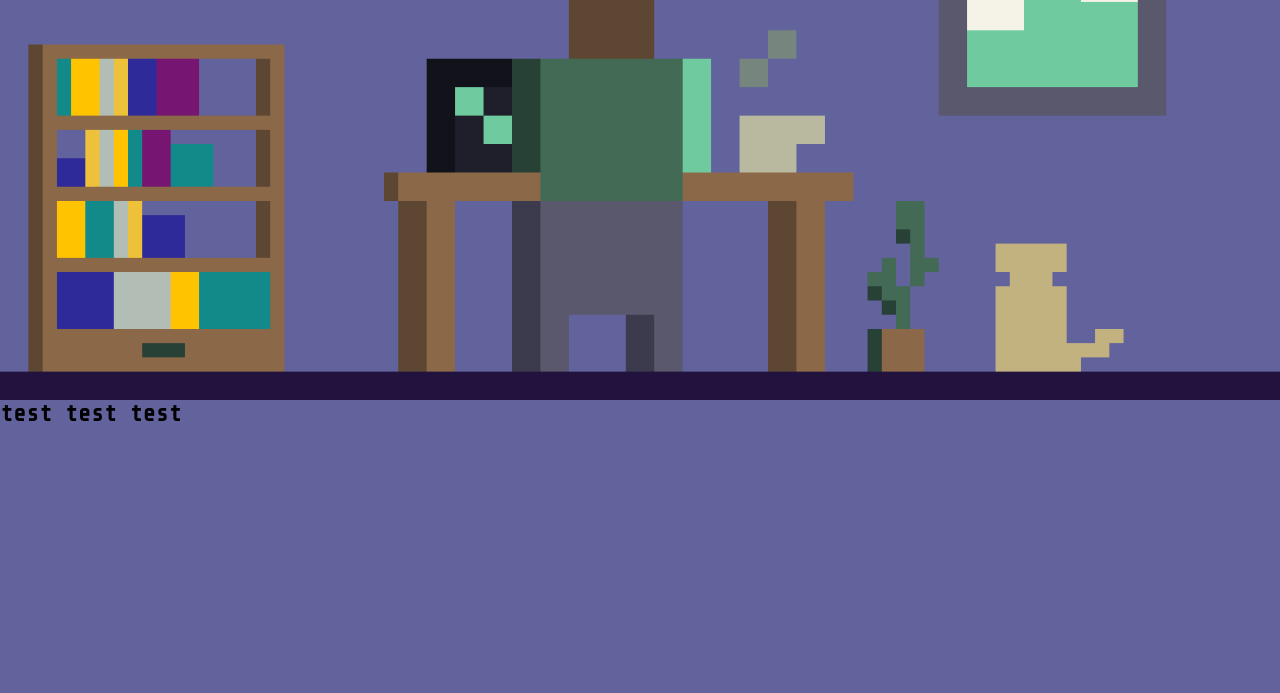
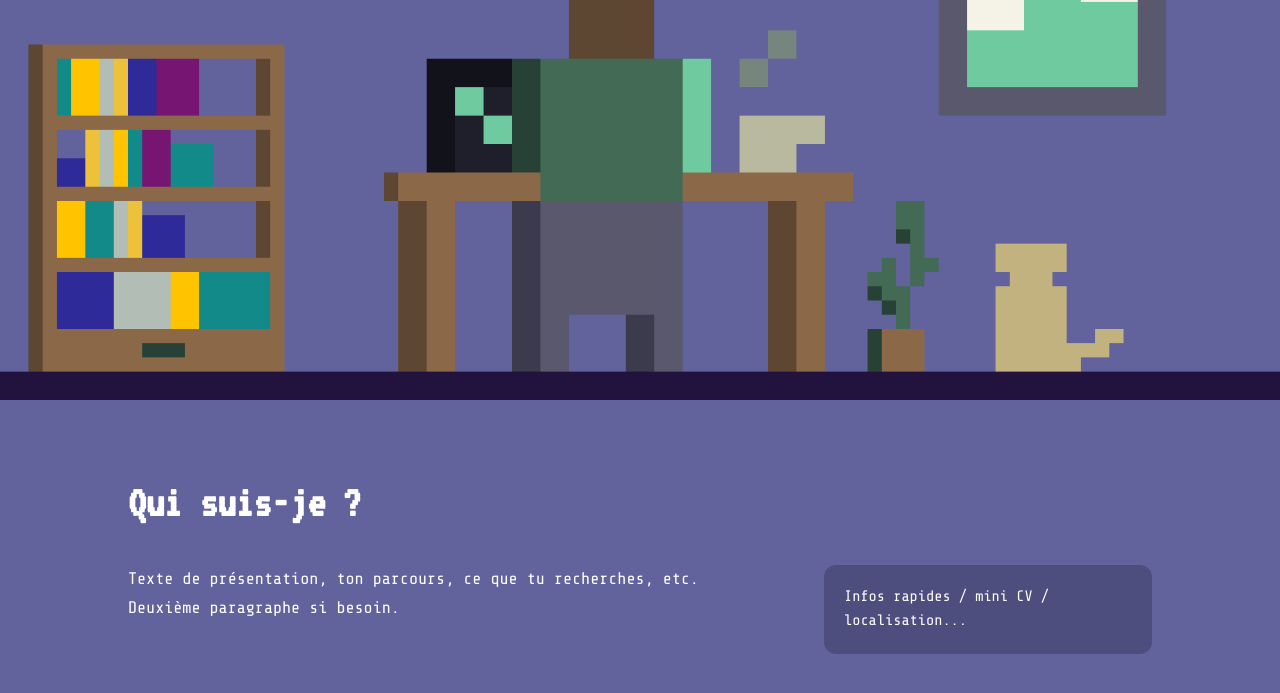
Before and after one commit to Angrimmer/Projet_portfolio, a plain HTML site: page index.html in a window 1280 px wide. Shown: the part 375-1068 px from the top of the page. Before the commit the page ends 802 px from the top, so only its background shows below. Drawn offline with nearby package versions, Linux system fonts and the light colour scheme.

Commit message:
feat(section1) add a start play for the section

```diff
--- a/index.html
+++ b/index.html
@@ -16,7 +16,7 @@
   <img src="images/gif_header.gif" alt="" class="hero__bg">
 
   <nav class="hero__nav">
-    <button class="bouton__nav">Qui suis-je ?</button>
+    <a href="#qui_suis_je" class="bouton__nav">Qui suis-je ?</a>
     <button class="bouton__nav">Dispo ?</button>
     <button class="bouton__nav">Mes projets</button>
     <button class="bouton__nav">Bonus</button>
@@ -27,8 +27,24 @@
   </div>
 </header>
 
+<section id="qui-suis-je" class="section-about">
+  <div class="section-about__inner">
+    <h2 class="section-about__title">Qui suis-je ?</h2>
 
-<h2>test test test</h2>
+    <div class="section-about__grid">
+      <div class="section-about__text">
+        <p>Texte de présentation, ton parcours, ce que tu recherches, etc.</p>
+        <p>Deuxième paragraphe si besoin.</p>
+      </div>
+
+      <div class="section-about__side">
+        <!-- Par exemple : ta photo, quelques infos clés, icônes, etc. -->
+        <p>Infos rapides / mini CV / localisation...</p>
+      </div>
+    </div>
+  </div>
+</section>
+
 
 
 </body>
--- a/style.css
+++ b/style.css
@@ -65,8 +65,67 @@ body {
   border-radius: 20px;
   cursor: pointer;
   font-size: 2em;
+    display: inline-block;   /* pour que le padding fonctionne bien sur <a> */
+  text-decoration: none;   /* enlève le soulignement */
+  color: black;            /* ou la couleur de ton choix */
 }
 
 .bouton__nav:hover {
   background-color: #138A8A;
 }
+
+.section-about {
+  padding: 80px 10vw;
+  background-color: #62629D;       /* ou couleur de ta maquette */
+  color: white;
+}
+
+.section-about__inner {
+  max-width: 1100px;
+  margin: 0 auto;
+}
+
+/* Titre ancre */
+.section-about__title {
+  font-family: "VT323", monospace;
+  font-size: 2.8rem;
+  margin-bottom: 40px;
+}
+
+/* Deux colonnes texte / côté */
+.section-about__grid {
+  display: grid;
+  grid-template-columns: 2fr 1fr;  /* large texte + colonne latérale */
+  gap: 40px;
+}
+
+.section-about__text {
+  font-size: 1.05rem;
+  line-height: 1.7;
+}
+
+.section-about__side {
+  font-size: 0.95rem;
+  line-height: 1.6;
+  /* par ex : encadré si Figma montre une carte */
+  padding: 20px;
+  border-radius: 12px;
+  background-color: rgba(0, 0, 0, 0.2);
+}
+
+/* Responsive : une colonne en mobile */
+@media (max-width: 768px) {
+  .section-about {
+    padding: 60px 6vw;
+  }
+
+  .section-about__grid {
+    grid-template-columns: 1fr;
+    gap: 24px;
+  }
+
+  .section-about__title {
+    font-size: 2.2rem;
+    margin-bottom: 24px;
+  }
+}
```
